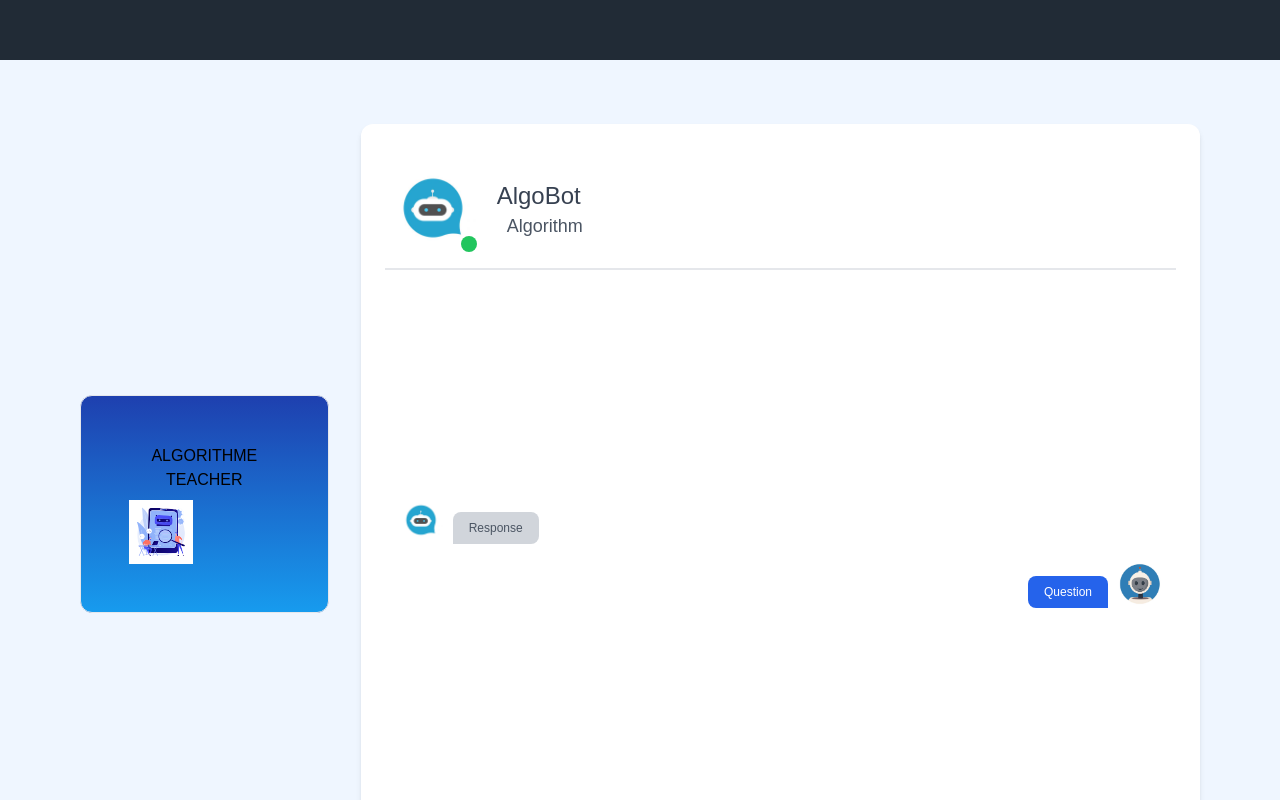
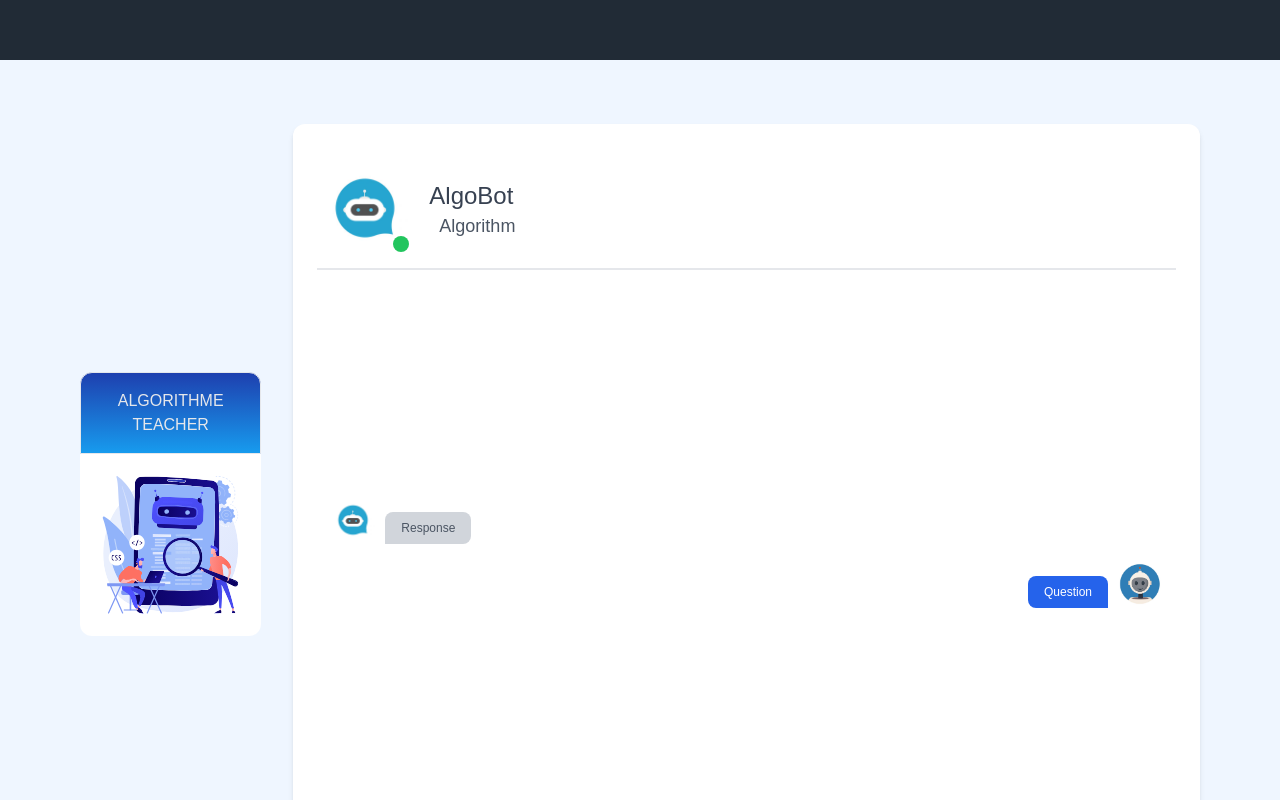
Before and after one commit to LahoucineABOULHASSAN/chatbot-fr, a React (Create React App) app: page / in a window 1280 px wide. Shown: the part 740-1540 px from the top of the page. Built offline with nearby package versions, Linux system fonts and the light colour scheme.

Commit message:
responsive improved

```diff
--- a/src/Components/Footer.jsx
+++ b/src/Components/Footer.jsx
@@ -4,7 +4,6 @@ const footer = () => {
       className="bg-black p-10 lg:p-16 pb-0 lg:pb-0 relative z-10 wow fadeInUp"
       data-wow-delay=".15s"
     >
-      <div className="container">
       <div className="flex flex-wrap -mx-4">
         <div className="w-full sm:w-1/2 md:w-1/2 lg:w-4/12 xl:w-3/12 px-4">
           <div className="w-full mb-10">
@@ -95,6 +94,7 @@ const footer = () => {
                 <a
                   href="https://www.freepik.com/vectors/css"
                   target="_blank"
+                  rel="noreferrer"
                   className="inline-block text-base text-[#f3f4fe] hover:text-primary leading-loose mb-2"
                 >
                   freepik
@@ -104,9 +104,7 @@ const footer = () => {
           </div>
         </div>
       </div>
-      </div>
       <div className="border-t border-opacity-40 py-8 mt-12 lg:mt-[60px]">
-        <div className="container">
         <div className="flex flex-wrap -mx-4">
           <div className="w-full md:w-2/3 lg:w-1/2 px-4">
             <div className="my-1">
@@ -125,6 +123,7 @@ const footer = () => {
                 <a
                   href="https://github.com/LahoucineABOULHASSAN"
                   target="_blank"
+                  rel="noreferrer"
                   className="text-base text-[#f3f4fe] hover:text-primary px-3"
                 >
                   Lahoucine Aboulhassan
@@ -132,6 +131,7 @@ const footer = () => {
                 <a
                   href="https://github.com/hassan-elghiat"
                   target="_blank"
+                  rel="noreferrer"
                   className="text-base text-[#f3f4fe] hover:text-primary px-3"
                 >
                   Hassan El Ghiat
@@ -156,7 +156,6 @@ const footer = () => {
                   {new Date().getFullYear()}
                 </span>
               </p>
-              </div>
             </div>
           </div>
         </div>
--- a/src/Components/chatbot/ChatContainer.jsx
+++ b/src/Components/chatbot/ChatContainer.jsx
@@ -4,7 +4,7 @@ import ChatHeader from "./ChatHeader";
 
 const ChatContainer = () => {
   return (
-    <div className="w-full md:w-10/12 md:mx-4">
+    <div className="w-full lg:w-10/12 md:mx-4">
       <div
         className=" bg-white shadow rounded-xl relative z-10 overflow-hidden shadow-md text-center wow fadeInUp"
         data-wow-delay=".1s"
--- a/src/Components/chatbot/SideBar.jsx
+++ b/src/Components/chatbot/SideBar.jsx
@@ -1,20 +1,19 @@
 const SideBar = () => {
   return (
-    <div className="mx-4 hidden md:block">
+    <div className="mx-4 hidden lg:block md:w-2/12">
       <div
-        className="bg-blue-800 bg-gradient-to-b from-blue-800 to-[#179BEE] rounded-xl relative z-10 overflow-hidden border border-primary border-opacity-20 shadow-pricing py-10 px-8 sm:p-12 lg:py-10 lg:px-6 xl:p-12 mb-10 text-center wow fadeInUp"
-        data-wow-delay=".15s
-      "
+        className="bg-blue-800 bg-gradient-to-b from-blue-800 to-[#179BEE] rounded-t-xl relative z-10 overflow-hidden border border-primary border-opacity-20 shadow-pricing text-center wow fadeInUp py-4"
+        data-wow-delay=".15s"
       >
-        <span className="text-dark font-medium text-base uppercase block mb-2">
+        <span className="text-gray-200 font-medium text-base uppercase block">
           Algorithme teacher
         </span>
-        <img
-          className="w-16 h-16"
-          src="/assets/chat/algo.svg"
-          alt="algorithm"
-        />
       </div>
+      <img
+        className="w-full rounded-b-xl mb-10"
+        src="/assets/chat/algo.svg"
+        alt="algorithm"
+      />
     </div>
   );
 };
--- a/src/pages/About.jsx
+++ b/src/pages/About.jsx
@@ -5,7 +5,6 @@ const About = () => {
     "The chatbot is avalaible 24/7, and privides help for our students whenever they need it.";
   return (
     <section id="about-us" className="p-8 sm:p-10 md:p-16 bg-blue-100">
-      <div className="container">
       <div id="about" className="bg-white wow fadeInUp" data-wow-delay=".2s">
         <div className="shadow-lg border-0  lg:flex items-center justify-between border overflow-hidden">
           <div className="lg:max-w-[565px] xl:max-w-[640px] w-full py-12 px-7 sm:px-12 md:p-16 lg:py-9 lg:px-16 xl:p-[70px]">
@@ -15,12 +14,8 @@ const About = () => {
             <h2 className="font-bold text-3xl sm:text-4xl 2xl:text-[40px] sm:leading-snug text-dark mb-6">
               Learn by Bot.
             </h2>
-              <p className="text-base text-gray-500 mb-9 leading-relaxed">
-                {p1}
-              </p>
-              <p className="text-base text-gray-500 mb-9 leading-relaxed">
-                {p2}
-              </p>
+            <p className="text-base text-gray-500 mb-9 leading-relaxed">{p1}</p>
+            <p className="text-base text-gray-500 mb-9 leading-relaxed">{p2}</p>
           </div>
           <div className="hidden md:block text-center">
             <div className="relative inline-block z-10">
@@ -33,7 +28,6 @@ const About = () => {
           </div>
         </div>
       </div>
-      </div>
     </section>
   );
 };
--- a/src/pages/ChatBot.jsx
+++ b/src/pages/ChatBot.jsx
@@ -3,11 +3,9 @@ import { ChatContainer, SideBar } from "../Components";
 const Chabot = () => {
   return (
     <section id="chat" className="p-8 sm:p-10 md:p-16 bg-blue-50">
-      <div className="container">
-        <div id="chat" className="flex justify-start items-center">
-          <SideBar />
-          <ChatContainer />
-        </div>
+      <div id="chat" className="flex justify-start items-center">
+        <SideBar />
+        <ChatContainer />
       </div>
     </section>
   );
--- a/src/pages/Contact.jsx
+++ b/src/pages/Contact.jsx
@@ -4,7 +4,6 @@ const Contact = () => {
   return (
     <section id="contact" className="p-8 sm:p-10 md:p-16 relative">
       <div className="absolute top-0 left-0 z-[-1] w-full h-1/2 lg:h-[45%] xl:h-1/2 bg-blue-200"></div>
-      <div className="container px-4">
       <div className="flex flex-wrap items-center -mx-4">
         <div className="md:px-4 w-full lg:w-7/12 xl:w-8/12">
           <div className="ud-contact-content-wrapper">
@@ -14,7 +13,6 @@ const Contact = () => {
         </div>
         <ContactForm />
       </div>
-      </div>
     </section>
   );
 };
```
Lines whose indentation alone changed are shown as unchanged.
